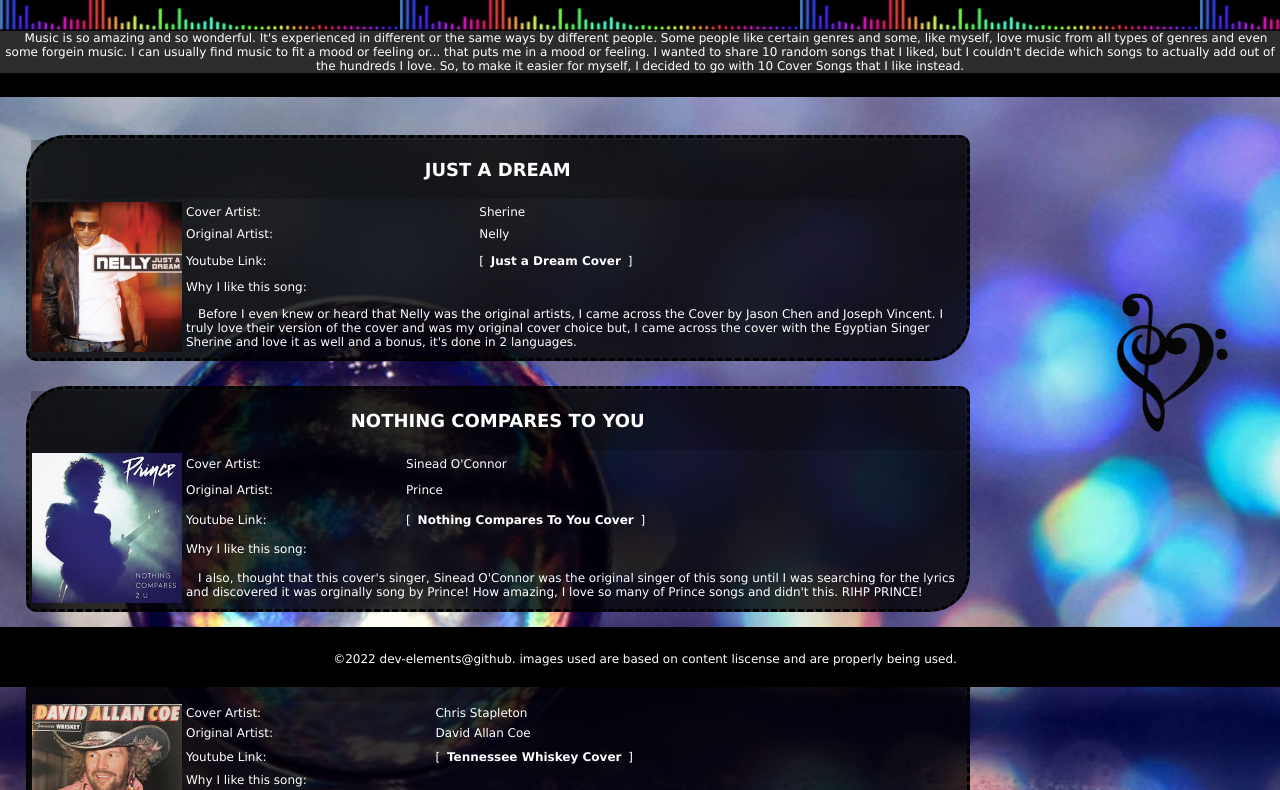
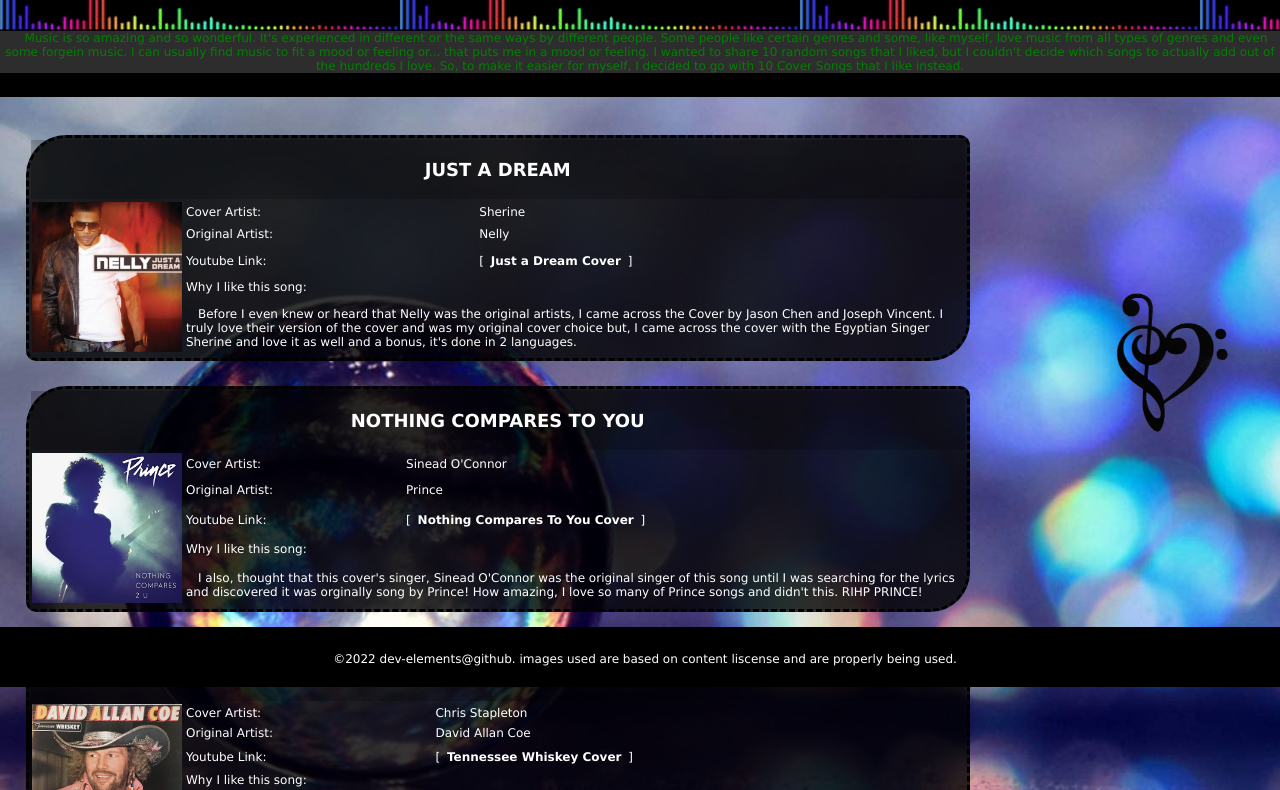
Before and after one commit to STL-LC101-Sept-22/js-assignment-4-html-me-something-dev-elements, a website: page index.html in a window 1280 px wide. Shown: the part 113-903 px from the top of the page. Drawn offline with Linux system fonts and the light colour scheme.

Commit message:
fixing error of funParapragh

```diff
--- a/styles.css
+++ b/styles.css
@@ -51,7 +51,7 @@
 text-align: center;
 }
 
-.funParagragh {
+.funParagraph {
     color: green;
 }
 
```
